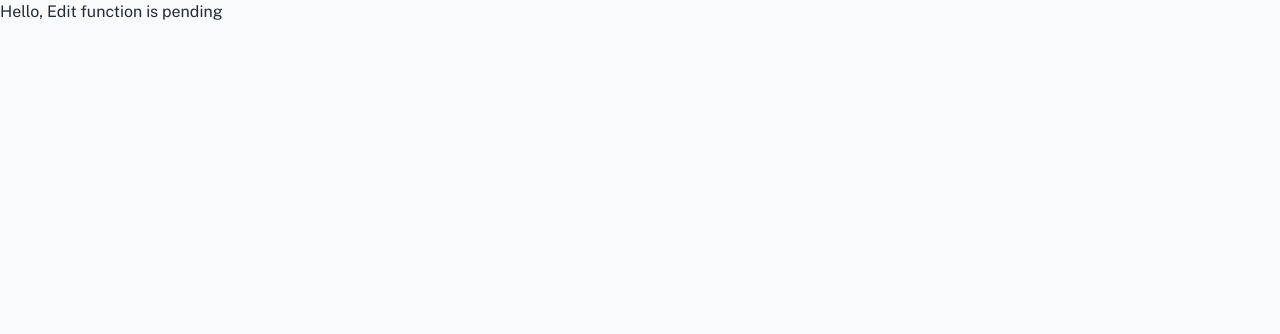
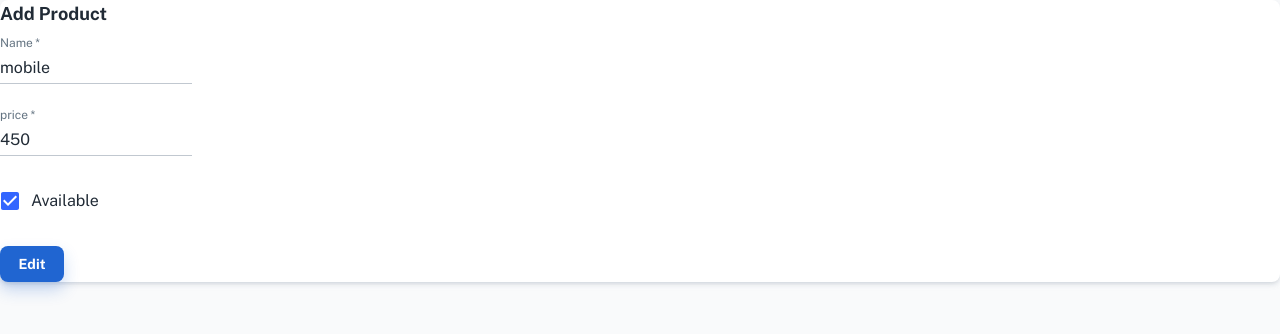
Before and after one commit to Anas2258/redux-crud, a React (Create React App) app: page /editProduct/1 in a window 1280 px wide. Shown: the top 334 px of the page. Built offline with nearby package versions, Linux system fonts and the light colour scheme; a web font is replaced by a local one.

Commit message:
crud opr complete(UI changes pending)

```diff
--- a/src/components/AddProduct.js
+++ b/src/components/AddProduct.js
@@ -1,4 +1,3 @@
-
 import * as React from 'react';
 import { useState, useEffect } from 'react';
 import { useDispatch } from 'react-redux';
--- a/src/components/EditProduct.js
+++ b/src/components/EditProduct.js
@@ -1,9 +1,90 @@
-import React from 'react'
+import * as React from 'react';
+import { useState, useEffect } from 'react';
+import { useDispatch,useSelector } from 'react-redux';
+import { Link as RouterLink, useNavigate, useParams } from 'react-router-dom';
+import Grid from '@mui/material/Grid';
+import Typography from '@mui/material/Typography';
+import TextField from '@mui/material/TextField';
+import FormControlLabel from '@mui/material/FormControlLabel';
+import Checkbox from '@mui/material/Checkbox';
+import { Paper, Button } from '@mui/material';
+import { editProduct } from '../redux/products/productsSlice';
 
-const EditProduct = () => {
+
+export default function EditProduct(){
+  const dispatch = useDispatch()
+  const navigate = useNavigate()
+  const params = useParams()
+  // console.log(params.id)
+
+  const productList = useSelector((state) => state.products)
+  const existingProduct = productList.filter(product => product.id === params.id)
+  // console.log(productList )
+  console.log(existingProduct, 'existing')
+  const { name, price, stockAvailable } = existingProduct[0]
+  console.log(stockAvailable)
+
+  const [productName, setProductName] = useState(name)
+  const [productPrice, setProductPrice] = useState(price)
+  const [stock, setStock] = useState(stockAvailable )
+  // console.log(stock, 'bool')
+
+  const handleSubmit = (e) => {
+      const editData = {
+        id: params.id,
+        productName,productPrice,stock
+      }
+      e.preventDefault();
+      dispatch(editProduct(editData))
+      console.log(productName, productPrice, stock)
+      navigate('/dashboard/user')
+    }
   return (
-    <div>Hello, Edit function is pending</div>
+    <Paper elevation={3}>
+            <Typography variant="h6" gutterBottom>
+                Add Product
+            </Typography>
+            <form onSubmit={handleSubmit}>
+                <Grid container spacing={3}>
+                    <Grid item xs={12} sm={6}>
+                        <TextField
+                            required
+                            id="name"
+                            name="firstName"
+                            label="Name"
+                            variant="standard"
+                            value={productName}
+                            onChange={(e) => setProductName(e.target.value)}
+                        />
+                    </Grid>
+                    <Grid item xs={12}>
+                        <TextField
+                            required
+                            id="price"
+                            type='number'
+                            name="firstName"
+                            variant="standard"
+                            label='price'
+                            value={productPrice}
+                            onChange={(e) => setProductPrice(e.target.value)}
+                        />
+                    </Grid>
+                    <Grid item xs={12}>
+                        <FormControlLabel
+                            control={<Checkbox color="secondary" name="saveAddress" checked={stock} value={stock} onChange={(e) => setStock(e.target.checked)} />}
+                            label="Available"
+                        />
+                    </Grid>
+                    <Grid item xs={12}>
+                        <Button  type='submit' variant='contained'>
+                        {/* <Button component={RouterLink} to='/dashboard/user' type='submit' variant='contained'> */}
+                            edit
+                        </Button>
+                    </Grid>
+
+                </Grid>
+            </form>
+        </Paper >
+    // <div>Hello</div>
   )
 }
-
-export default EditProduct
--- a/src/pages/User.js
+++ b/src/pages/User.js
@@ -237,7 +237,7 @@ export default function User() {
                         </TableCell>
                         <TableCell align="right">
                           {/* <UserMoreMenu />   */}
-                          <Button variant="contained" component={RouterLink} to={`/editProduct/:${id}`} startIcon={<Iconify icon="eva:edit-fill" width={14} height={14} />}>
+                          <Button variant="contained" component={RouterLink} to={`/editProduct/${id}`} startIcon={<Iconify icon="eva:edit-fill" width={14} height={14} />}>
                             Edit
                           </Button>
                         </TableCell>
--- a/src/redux/products/productsSlice.js
+++ b/src/redux/products/productsSlice.js
@@ -22,6 +22,17 @@ export const productsSlice = createSlice({
             console.log(product, 'new product')
             state.push(product)
         },
+        editProduct:(state, action) => {
+            console.log(action.payload)
+            const {id, productName, productPrice, stock} = action.payload
+            console.log(id, productName, productPrice, stock)
+            const existingProduct = state.find(product => product.id === id)
+            if(existingProduct){
+                existingProduct.name = productName
+                existingProduct.price = productPrice
+                existingProduct.stockAvailable = stock
+            }
+        },
         deleteProduct:(state, action) => {
             return state.filter((product) => product.id !== action.payload.id)
         },
@@ -29,5 +40,5 @@ export const productsSlice = createSlice({
 })
 
 
-export const {addProduct, deleteProduct} = productsSlice.actions
+export const {addProduct, deleteProduct, editProduct} = productsSlice.actions
 export const productsReducer = productsSlice.reducer
```
